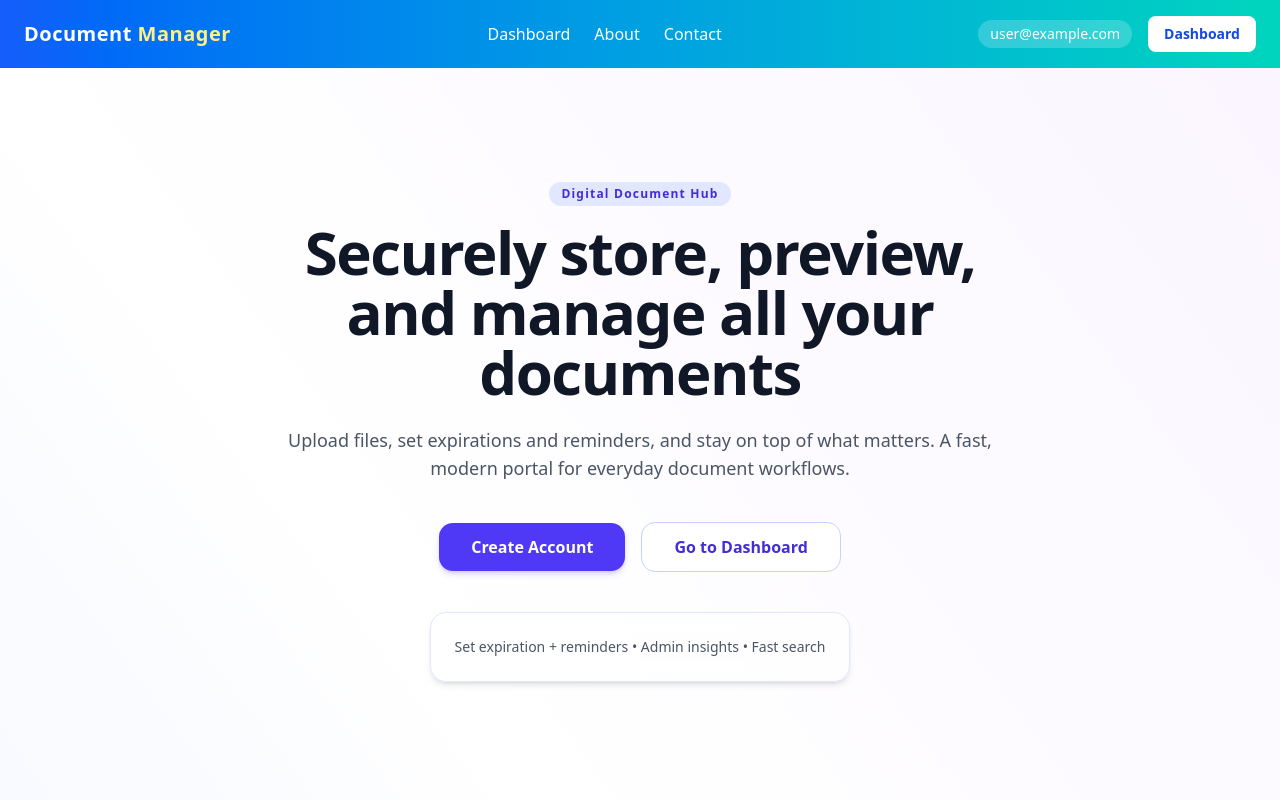
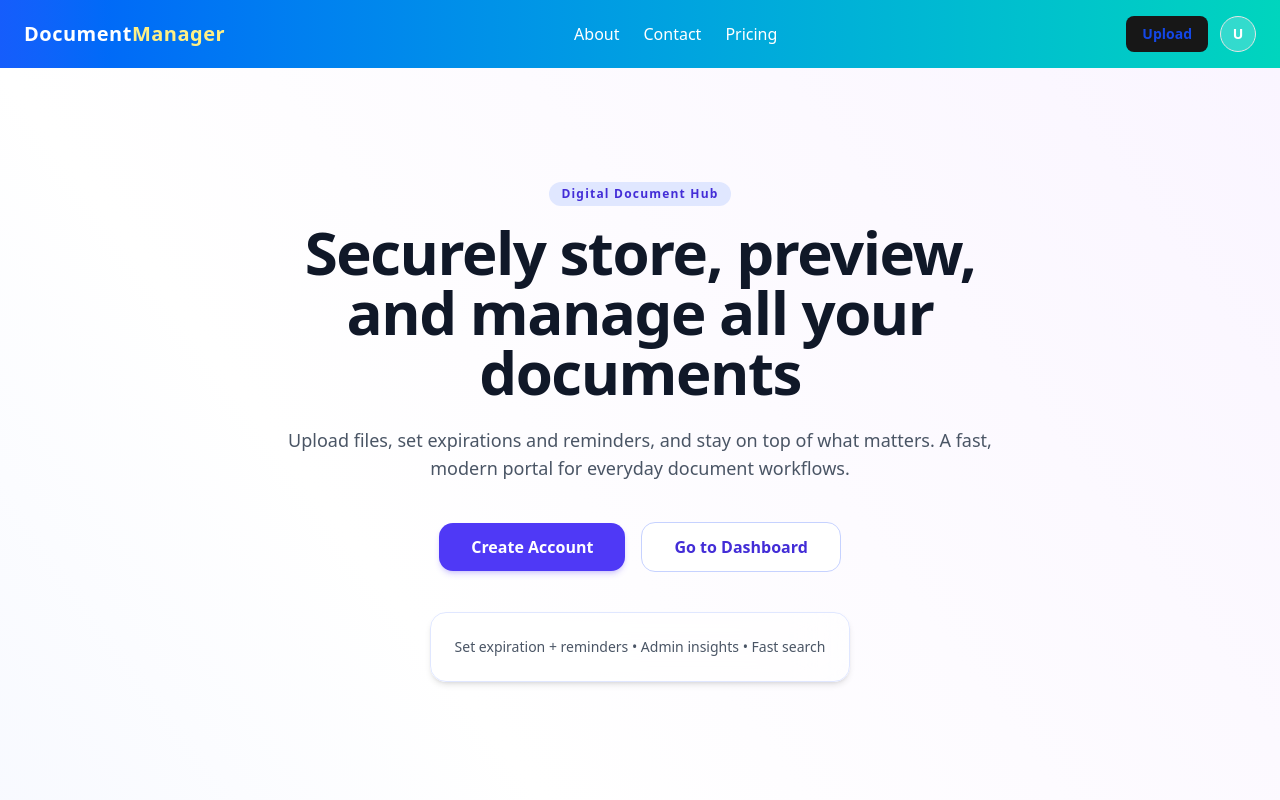
Before and after one commit to ionutpetru4046/my-portal-documents, a Next.js app: page / in a window 1280 px wide. Shown: the top 800 px of the page. Built offline with nearby package versions, Linux system fonts and the light colour scheme; no server answers; sample sign-in values are in the browser's storage.

Commit message:
polished navbar

```diff
--- a/src/components/Navbar.tsx
+++ b/src/components/Navbar.tsx
@@ -1,6 +1,6 @@
 "use client";
 
-import { useEffect, useState } from "react";
+import { useEffect, useRef, useState } from "react";
 import { useRouter } from "next/navigation";
 import { supabase } from "@/lib/supabaseClient";
 import Link from "next/link";
@@ -8,6 +8,9 @@ import { Button } from "@/components/ui/button";
 
 export default function Navbar() {
   const [user, setUser] = useState<any>(null);
+  const [menuOpen, setMenuOpen] = useState(false);
+  const [mobileOpen, setMobileOpen] = useState(false);
+  const menuRef = useRef<HTMLDivElement | null>(null);
   const router = useRouter();
 
   // ✅ Fetch current user on mount
@@ -18,7 +21,7 @@ export default function Navbar() {
 
       // Redirect if not logged in (only for protected pages)
       if (!data.user && window.location.pathname !== "/login") {
-        router.push("/login");
+        // leave landing pages accessible; remove forced redirects to avoid UX issues
       }
     };
 
@@ -34,6 +37,17 @@ export default function Navbar() {
     };
   }, [router]);
 
+  // Close dropdown on outside click
+  useEffect(() => {
+    function onClickOutside(e: MouseEvent) {
+      if (menuRef.current && !menuRef.current.contains(e.target as Node)) {
+        setMenuOpen(false);
+      }
+    }
+    if (menuOpen) document.addEventListener("mousedown", onClickOutside);
+    return () => document.removeEventListener("mousedown", onClickOutside);
+  }, [menuOpen]);
+
   // ✅ Logout function
   const handleLogout = async () => {
     await supabase.auth.signOut();
@@ -41,37 +55,77 @@ export default function Navbar() {
     router.push("/login");
   };
 
+  const userAvatarUrl = user?.user_metadata?.avatar as string | undefined;
+  const userEmail = user?.email as string | undefined;
+  const initials = userEmail ? userEmail.charAt(0).toUpperCase() : "U";
+
   return (
     <nav className="bg-gradient-to-r from-blue-600 to-teal-400 text-white shadow-lg px-6 py-4 flex items-center justify-between">
-      {/* Left Side: Brand */}
-      <Link href="/" className="text-xl font-extrabold tracking-wide">Document <span className="text-yellow-200"> Manager</span>
-      </Link>
+      {/* Left: Logo */}
+      <div className="flex items-center gap-3">
+        {/* Mobile hamburger */}
+        <button className="md:hidden inline-flex items-center justify-center w-10 h-10 rounded-lg bg-white/15 border border-white/25" onClick={() => setMobileOpen(true)} aria-label="Open menu">
+          <span className="block w-5 h-0.5 bg-white mb-1" />
+          <span className="block w-5 h-0.5 bg-white mb-1" />
+          <span className="block w-5 h-0.5 bg-white" />
+        </button>
+        <Link href="/" className="text-xl font-extrabold tracking-wide">
+          Document<span className="text-yellow-200">Manager</span>
+        </Link>
+      </div>
 
       {/* Center: Links */}
       <div className="hidden md:flex gap-6">
-        <Link href="/dashboard" className="hover:text-yellow-200 transition">
-          Dashboard
-        </Link>
-        <Link href="/about" className="hover:text-yellow-200 transition">
+        <Link href="/about" className="hover:underline hover:text-yellow-200 transition">
           About
         </Link>
-        <Link href="/contact" className="hover:text-yellow-200 transition">
+        <Link href="/contact" className="hover:underline hover:text-yellow-200 transition">
           Contact
+        </Link>
+        <Link href="/subscribe" className="hover:underline hover:text-yellow-200 transition">
+          Pricing
         </Link>
       </div>
 
-      {/* Right Side: Auth Actions */}
-      <div className="flex items-center gap-4">
+      {/* Right: CTA + User menu */}
+      <div className="hidden md:flex items-center gap-3">
         {user ? (
           <>
-            <span className="hidden sm:inline text-sm bg-white/20 px-3 py-1 rounded-full">
-              {user.email}
-            </span>
-            <Link href="/dashboard">
-              <Button className="bg-white text-blue-700 hover:bg-gray-100 font-semibold">
-                Dashboard
+            <Link href="/upload">
+              <Button className="bg.white text-blue-700 hover:bg-gray-100 font-semibold">
+                Upload
               </Button>
             </Link>
+            <div className="relative" ref={menuRef}>
+              <button
+                aria-label="User menu"
+                className="w-9 h-9 rounded-full bg-white/20 border border.white/30 flex items-center justify-center overflow-hidden"
+                onClick={() => setMenuOpen((v) => !v)}
+              >
+                {userAvatarUrl ? (
+                  // eslint-disable-next-line @next/next/no-img-element
+                  <img src={userAvatarUrl} alt="avatar" className="w-full h-full object-cover" />
+                ) : (
+                  <span className="text-sm font-bold">{initials}</span>
+                )}
+              </button>
+              {menuOpen && (
+                <div className="absolute right-0 mt-2 w-44 bg-white text-gray-800 rounded-lg shadow-lg ring-1 ring-black/5 overflow-hidden z-50">
+                  <div className="px-4 py-2 text-xs text-gray-500">Signed in as</div>
+                  <div className="px-4 pb-2 text-sm truncate">{userEmail}</div>
+                  <div className="border-t" />
+                  <Link href="/profile" onClick={() => setMenuOpen(false)} className="block px-4 py-2 text-sm hover:bg-gray-50">
+                    Profile
+                  </Link>
+                  <Link href="/profile#settings" onClick={() => setMenuOpen(false)} className="block px-4 py-2 text-sm hover:bg-gray-50">
+                    Settings
+                  </Link>
+                  <button onClick={handleLogout} className="w-full text-left px-4 py-2 text-sm text-red-600 hover:bg-red-50">
+                    Logout
+                  </button>
+                </div>
+              )}
+            </div>
           </>
         ) : (
           <>
@@ -82,12 +136,45 @@ export default function Navbar() {
             </Link>
             <Link href="/signup">
               <Button className="bg-yellow-400 text-blue-900 hover:bg-yellow-300 font-semibold">
-                Sign Up
+                Get Started
               </Button>
             </Link>
           </>
         )}
       </div>
+
+      {/* Mobile slide-over menu */}
+      {mobileOpen && (
+        <div className="fixed inset-0 z-50 md:hidden">
+          <div className="absolute inset-0 bg-black/40" onClick={() => setMobileOpen(false)} />
+          <div className="absolute top-0 left-0 h-full w-80 max-w-full bg-white text-gray-900 shadow-xl p-6 flex flex-col">
+            <div className="flex items-center justify-between mb-6">
+              <span className="text-lg font-extrabold">Menu</span>
+              <button className="w-9 h-9 rounded-lg bg-gray-100" onClick={() => setMobileOpen(false)} aria-label="Close menu">✕</button>
+            </div>
+            <nav className="flex flex-col gap-3">
+              <Link href="/about" className="px-3 py-2 rounded hover:bg-gray-50" onClick={() => setMobileOpen(false)}>About</Link>
+              <Link href="/contact" className="px-3 py-2 rounded hover:bg-gray-50" onClick={() => setMobileOpen(false)}>Contact</Link>
+              <Link href="/subscribe" className="px-3 py-2 rounded hover:bg-gray-50" onClick={() => setMobileOpen(false)}>Pricing</Link>
+            </nav>
+            <div className="mt-6 border-t pt-6 flex flex-col gap-3">
+              {user ? (
+                <>
+                  <Link href="/upload" className="px-3 py-2 rounded bg-indigo-600 text-white text-center hover:bg-indigo-700" onClick={() => setMobileOpen(false)}>Upload</Link>
+                  <Link href="/profile" className="px-3 py-2 rounded hover:bg-gray-50" onClick={() => setMobileOpen(false)}>Profile</Link>
+                  <Link href="/profile#settings" className="px-3 py-2 rounded hover:bg-gray-50" onClick={() => setMobileOpen(false)}>Settings</Link>
+                  <button className="px-3 py-2 rounded text-left text-red-600 hover:bg-red-50" onClick={() => { setMobileOpen(false); handleLogout(); }}>Logout</button>
+                </>
+              ) : (
+                <>
+                  <Link href="/login" className="px-3 py-2 rounded bg-gray-100 text-center hover:bg-gray-200" onClick={() => setMobileOpen(false)}>Login</Link>
+                  <Link href="/signup" className="px-3 py-2 rounded bg-yellow-400 text-blue-900 text-center hover:bg-yellow-300" onClick={() => setMobileOpen(false)}>Get Started</Link>
+                </>
+              )}
+            </div>
+          </div>
+        </div>
+      )}
     </nav>
   );
 }
```
